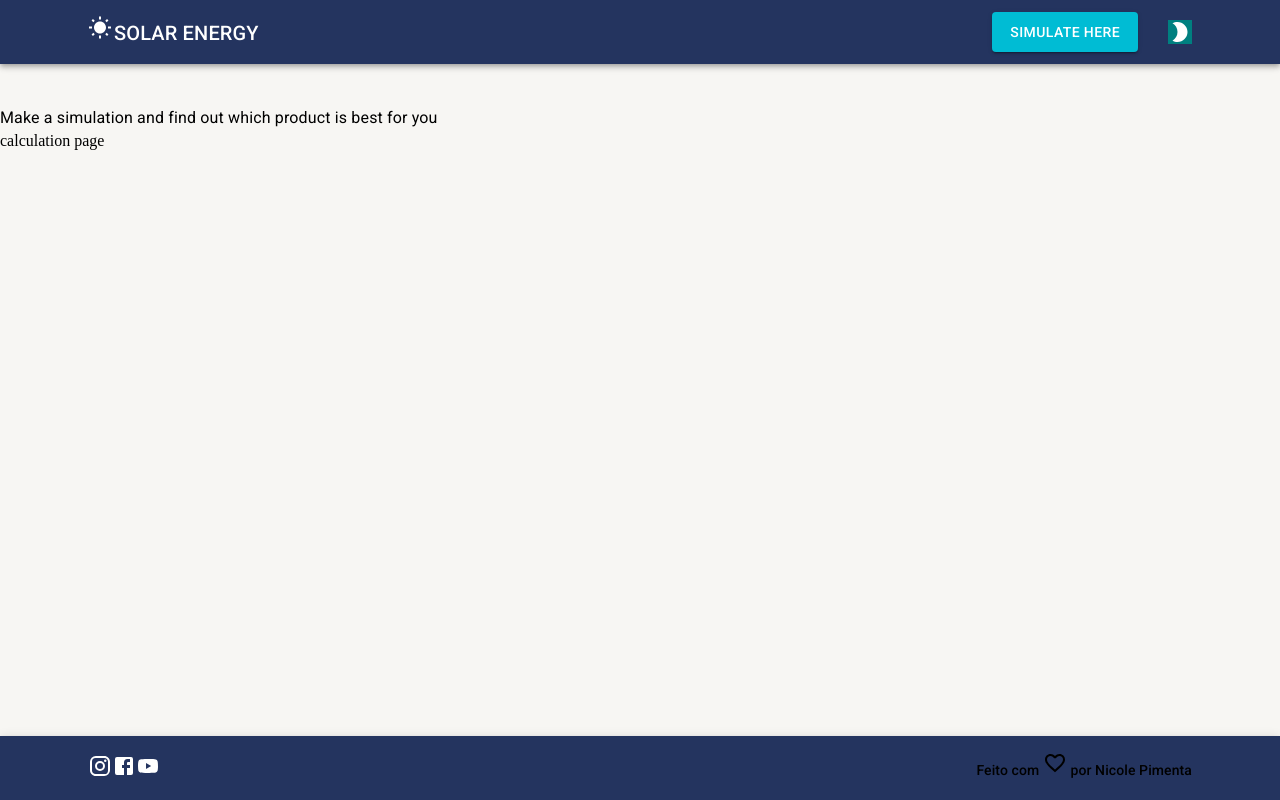
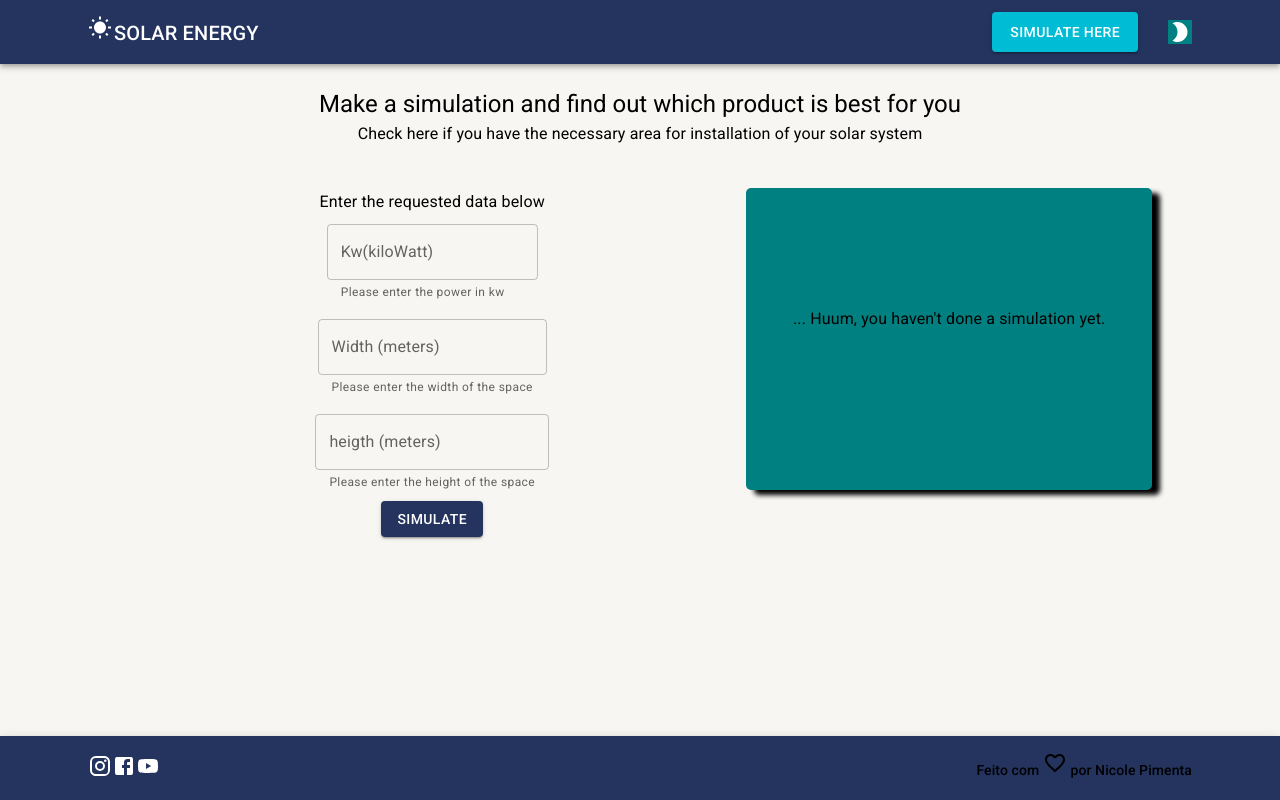
Before and after one commit to nicole-pimenta/front_solarEnergy, a React (Vite) app: page /calculation in a window 1280 px wide. Built offline with nearby package versions, Linux system fonts and the light colour scheme.

Commit message:
feat: estilização página calculation

```diff
--- a/src/pages/CalculationPage.tsx
+++ b/src/pages/CalculationPage.tsx
@@ -1,14 +1,91 @@
-import { Box, Typography } from "@mui/material";
-import { Footer } from "../components/Footer";
-import { Header } from "../components/Header";
+import { Box, Button, Container, Typography } from "@mui/material";
+import Slider from "@mui/material/Slider";
+import TextField from "@mui/material/TextField";
+import { useState } from "react";
 
 export const CalculationPage = () => {
   return (
-    <>
-      <Typography variant="subtitle1" mt={5}>
+    <Box
+      height={"100%"}
+      sx={{ display: "flex", flexDirection: "column", alignItems: "center" }}
+    >
+      <Typography variant="h5" mt={3}>
         Make a simulation and find out which product is best for you
       </Typography>
-      calculation page
-    </>
+      <Typography variant="subtitle1" mb={5}>
+        Check here if you have the necessary area for installation of your solar
+        system
+      </Typography>
+
+      <Box
+        width={"80%"}
+        height={"75%"}
+        sx={{
+          display: "flex",
+          justifyContent: "space-between",
+          gap: "10px",
+          alignItems: "flex-start",
+        }}
+      >
+        <Box
+          height={"100%"}
+          width={"60%"}
+          sx={{
+            display: "flex",
+            flexDirection: "column",
+            alignItems: "center",
+          }}
+        >
+          <Typography variant="subtitle1">
+            Enter the requested data below
+          </Typography>
+
+          <Box
+            sx={{
+              display: "flex",
+              flexDirection: "column",
+              alignItems: "center",
+              "& > :not(style)": { m: 1 },
+            }}
+          >
+            <TextField
+              helperText="Please enter the power in kw"
+              id="demo-helper-text-aligned"
+              label="Kw(kiloWatt)"
+            />
+            <TextField
+              helperText="Please enter the width of the space"
+              id="demo-helper-text-aligned"
+              label="Width (meters)"
+            />
+            <TextField
+              helperText="Please enter the height of the space "
+              id="demo-helper-text-aligned"
+              label="heigth  (meters)"
+            />
+          </Box>
+          <Button variant="contained" color="primary">
+            Simulate
+          </Button>
+        </Box>
+
+        <Box
+          bgcolor={"teal"}
+          height={"60%"}
+          width={"40%"}
+          sx={{
+            display: "flex",
+            justifyContent: "center",
+            gap: "10px",
+            alignItems: "center",
+          }}
+          style={{ borderRadius: "5px", boxShadow: "8px 5px 5px black" }}
+        >
+          <Typography variant="subtitle1" mb={5}>
+            ... Huum, you haven't done a simulation yet.
+          </Typography>
+        </Box>
+      </Box>
+    </Box>
   );
 };
--- a/src/pages/HomePage.tsx
+++ b/src/pages/HomePage.tsx
@@ -8,7 +8,6 @@ import { useAppThemeContext } from "../contexts";
 export const HomePage = () => {
   const { themeName } = useAppThemeContext();
   return (
-    <>
     <Box height={"100%"} sx={{ display: "flex", alignItems: "center" }}>
       <Container maxWidth="lg">
         <Box
@@ -73,6 +72,5 @@ export const HomePage = () => {
         </Box>
       </Container>
     </Box>
-    </>
   );
 };
```
Also changed, not shown: src/components/Form.ts (deleted), src/components/Form.tsx (added). Lines whose indentation alone changed are shown as unchanged.
